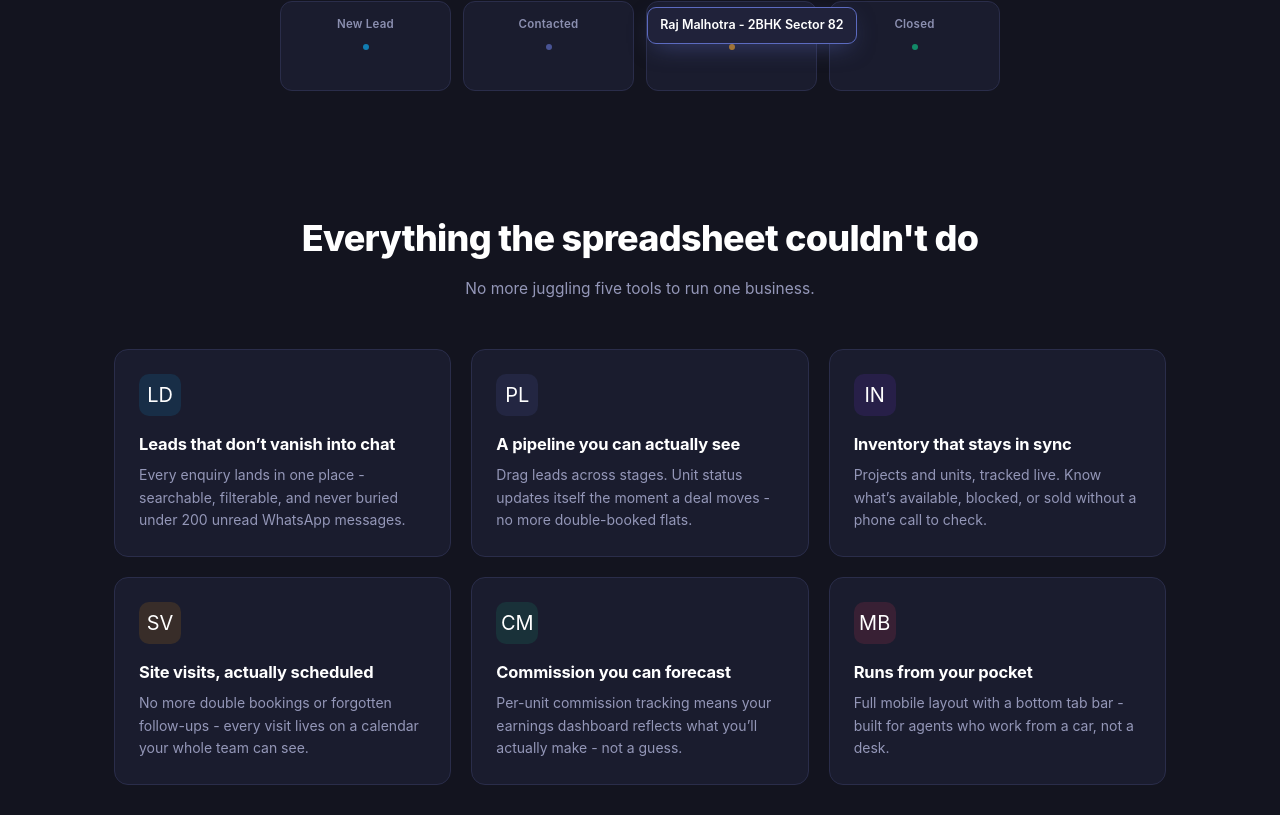
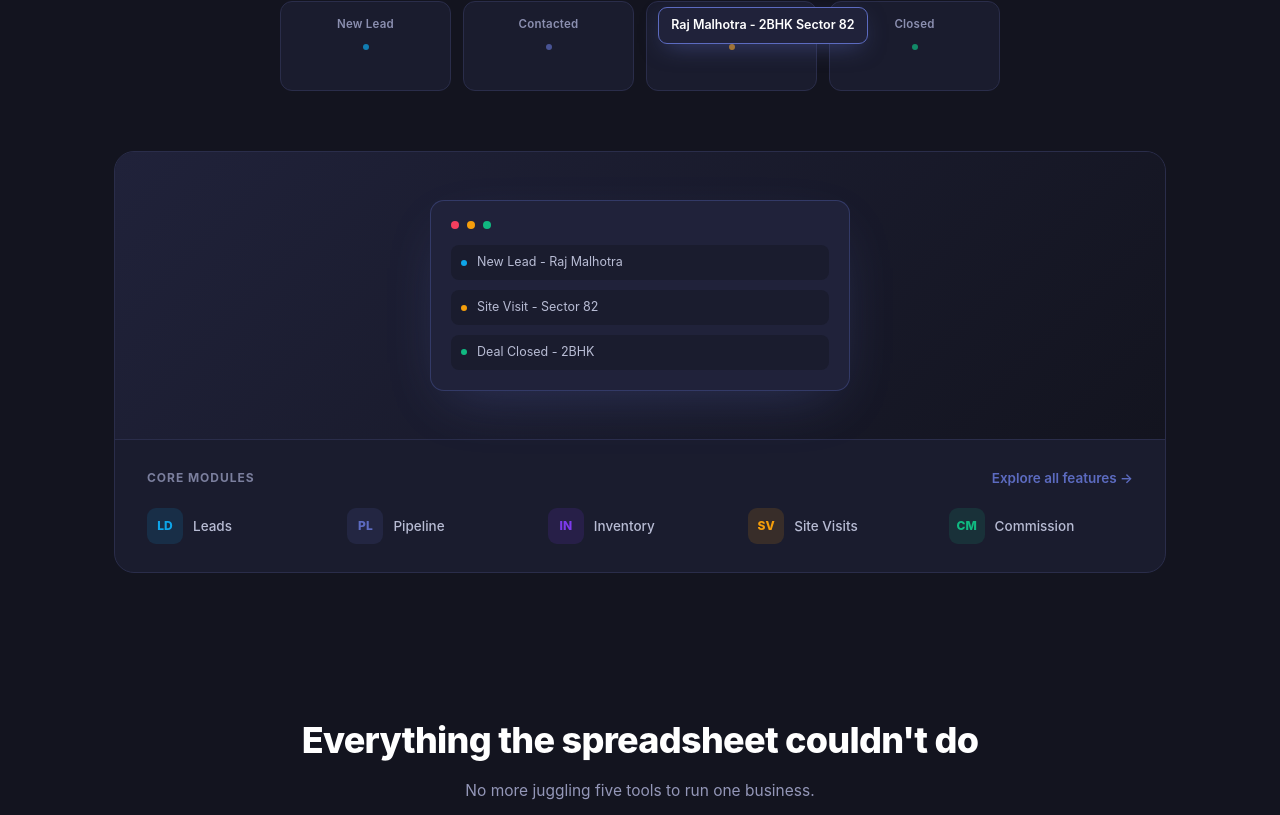
Before and after one commit to Chicku-creates/Realestate-crm, a React (Vite) app: page / in a window 1280 px wide. Shown: the part 645-1460 px from the top of the page. Built offline with nearby package versions, Linux system fonts and the light colour scheme.

Commit message:
home page update

```diff
--- a/src/pages/About.jsx
+++ b/src/pages/About.jsx
@@ -84,7 +84,8 @@ function Nav() {
         PropCRM
       </Link>
       <div style={{ display: 'flex', gap: 28, alignItems: 'center' }}>
-        <Link to="/pricing" style={{ color: '#B8BCD4', textDecoration: 'none', fontSize: 14.5, fontWeight: 500 }}>Pricing</Link>
+        <Link to="/" style={{ color: '#B8BCD4', textDecoration: 'none', fontSize: 14.5, fontWeight: 500 }}>Home</Link>
+<Link to="/pricing" style={{ color: '#B8BCD4', textDecoration: 'none', fontSize: 14.5, fontWeight: 500 }}>Pricing</Link>
         <Link to="/about" style={{ color: '#fff', textDecoration: 'none', fontSize: 14.5, fontWeight: 600 }}>About</Link>
         <Link to="/contact" style={{ color: '#B8BCD4', textDecoration: 'none', fontSize: 14.5, fontWeight: 500 }}>Contact</Link>
         <Link to="/login" style={{ color: '#fff', textDecoration: 'none', fontSize: 14.5, fontWeight: 600 }}>Log in</Link>
--- a/src/pages/Home.jsx
+++ b/src/pages/Home.jsx
@@ -75,15 +75,16 @@ function Nav() {
         transition: 'all 0.3s ease',
       }}
     >
-      <div style={{ display: 'flex', alignItems: 'center', gap: 10, fontWeight: 800, fontSize: 20, color: '#fff', letterSpacing: '-0.02em' }}>
+      <Link to="/" style={{ display: 'flex', alignItems: 'center', gap: 10, fontWeight: 800, fontSize: 20, color: '#fff', textDecoration: 'none', letterSpacing: '-0.02em' }}>
         <span style={{
           width: 30, height: 30, borderRadius: 8,
           background: `linear-gradient(135deg, ${T.indigo}, ${T.purple})`,
           display: 'flex', alignItems: 'center', justifyContent: 'center', fontSize: 15
         }}>P</span>
         PropCRM
-      </div>
+      </Link>
       <div style={{ display: 'flex', gap: 28, alignItems: 'center' }}>
+        <Link to="/" style={{ color: '#fff', textDecoration: 'none', fontSize: 14.5, fontWeight: 600 }}>Home</Link>
         <Link to="/pricing" style={{ color: '#B8BCD4', textDecoration: 'none', fontSize: 14.5, fontWeight: 500 }}>Pricing</Link>
         <Link to="/about" style={{ color: '#B8BCD4', textDecoration: 'none', fontSize: 14.5, fontWeight: 500 }}>About</Link>
         <Link to="/contact" style={{ color: '#B8BCD4', textDecoration: 'none', fontSize: 14.5, fontWeight: 500 }}>Contact</Link>
@@ -249,6 +250,78 @@ export default function Home() {
         </Reveal>
       </section>
 
+      {/* FEATURED MODULES SHOWCASE (Zoho-style card) */}
+      <section style={{ padding: '0 24px 80px', maxWidth: 1100, margin: '0 auto' }}>
+        <Reveal>
+          <div style={{
+            background: T.surface, border: `1px solid ${T.border}`, borderRadius: 20,
+            overflow: 'hidden',
+          }}>
+            {/* Preview panel */}
+            <div style={{
+              background: `linear-gradient(135deg, ${T.elevated}, ${T.bg})`,
+              padding: '48px 32px', display: 'flex', alignItems: 'center', justifyContent: 'center',
+              borderBottom: `1px solid ${T.border}`,
+            }}>
+              <div style={{
+                width: '100%', maxWidth: 420, borderRadius: 14, background: T.elevated,
+                border: `1px solid ${T.indigo}55`, padding: 20, boxShadow: `0 20px 60px -20px ${T.indigo}55`,
+              }}>
+                <div style={{ display: 'flex', alignItems: 'center', gap: 8, marginBottom: 16 }}>
+                  <span style={{ width: 8, height: 8, borderRadius: 999, background: T.rose }} />
+                  <span style={{ width: 8, height: 8, borderRadius: 999, background: T.amber }} />
+                  <span style={{ width: 8, height: 8, borderRadius: 999, background: T.emerald }} />
+                </div>
+                <div style={{ display: 'flex', flexDirection: 'column', gap: 10 }}>
+                  {['New Lead - Raj Malhotra', 'Site Visit - Sector 82', 'Deal Closed - 2BHK'].map((row, i) => (
+                    <div key={row} style={{
+                      display: 'flex', alignItems: 'center', gap: 10, padding: '8px 10px',
+                      background: T.surface, borderRadius: 8, fontSize: 12.5, color: '#B8BCD4',
+                    }}>
+                      <span style={{
+                        width: 6, height: 6, borderRadius: 999,
+                        background: [T.sky, T.amber, T.emerald][i],
+                      }} />
+                      {row}
+                    </div>
+                  ))}
+                </div>
+              </div>
+            </div>
+
+            {/* Module tile row */}
+            <div style={{ padding: '28px 32px' }}>
+              <div style={{ display: 'flex', justifyContent: 'space-between', alignItems: 'center', marginBottom: 20, flexWrap: 'wrap', gap: 12 }}>
+                <span style={{ fontSize: 12, fontWeight: 700, letterSpacing: '0.08em', textTransform: 'uppercase', color: '#7B7F9E' }}>
+                  Core modules
+                </span>
+                <Link to="/about" style={{ fontSize: 13.5, color: T.indigo, textDecoration: 'none', fontWeight: 600 }}>
+                  Explore all features -&gt;
+                </Link>
+              </div>
+              <div style={{ display: 'grid', gridTemplateColumns: 'repeat(auto-fit, minmax(140px, 1fr))', gap: 16 }}>
+                {[
+                  { label: 'Leads', code: 'LD', color: T.sky },
+                  { label: 'Pipeline', code: 'PL', color: T.indigo },
+                  { label: 'Inventory', code: 'IN', color: T.purple },
+                  { label: 'Site Visits', code: 'SV', color: T.amber },
+                  { label: 'Commission', code: 'CM', color: T.emerald },
+                ].map((m) => (
+                  <div key={m.label} style={{ display: 'flex', alignItems: 'center', gap: 10 }}>
+                    <div style={{
+                      width: 36, height: 36, borderRadius: 9, background: m.color + '22',
+                      display: 'flex', alignItems: 'center', justifyContent: 'center',
+                      fontSize: 12, fontWeight: 800, color: m.color,
+                    }}>{m.code}</div>
+                    <span style={{ fontSize: 13.5, color: '#B8BCD4', fontWeight: 500 }}>{m.label}</span>
+                  </div>
+                ))}
+              </div>
+            </div>
+          </div>
+        </Reveal>
+      </section>
+
       {/* FEATURES */}
       <section style={{ padding: '60px 24px 100px', maxWidth: 1100, margin: '0 auto' }}>
         <Reveal>
```
